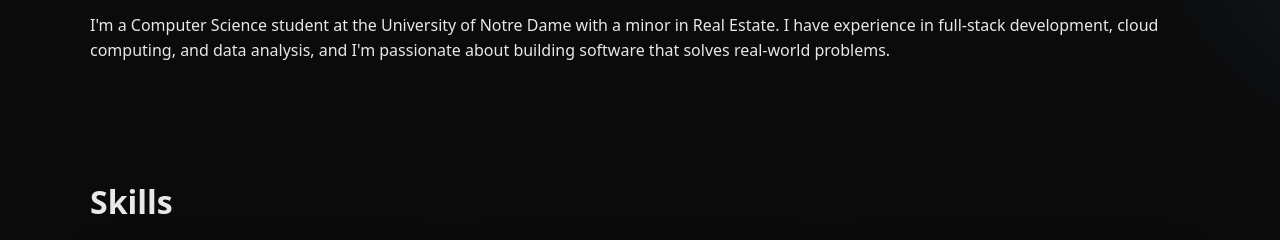
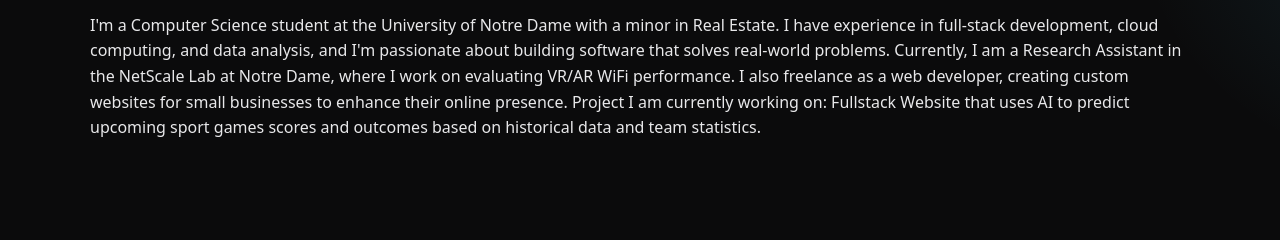
Before and after one commit to GReyes87/Personal-Portfolio, a plain HTML site: page index.html in a window 1280 px wide. Shown: the part 534-774 px from the top of the page. Drawn offline with Linux system fonts and the light colour scheme.

Commit message:
Update About

```diff
--- a/index.html
+++ b/index.html
@@ -43,6 +43,10 @@
       <p>
         I'm a Computer Science student at the University of Notre Dame with a minor in Real Estate.
         I have experience in full-stack development, cloud computing, and data analysis, and I'm passionate about building software that solves real-world problems.
+
+        Currently, I am a Research Assistant in the NetScale Lab at Notre Dame, where I work on evaluating VR/AR WiFi performance. I also freelance as a web developer, creating custom websites for small businesses to enhance their online presence.
+
+        Project I am currently working on: Fullstack Website that uses AI to predict upcoming sport games scores and outcomes based on historical data and team statistics.
       </p>
     </section>
 
```
